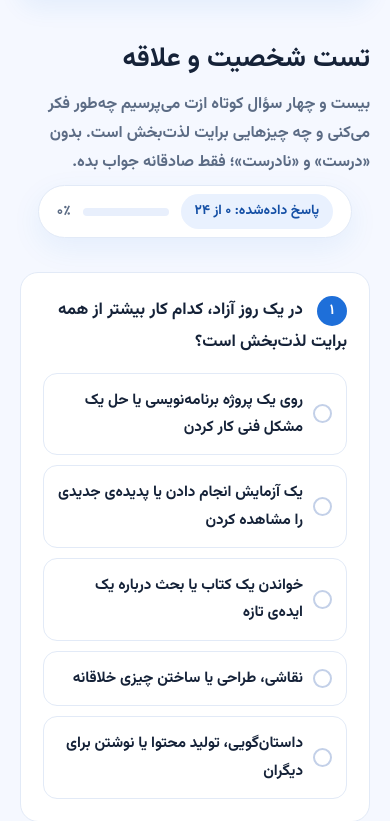
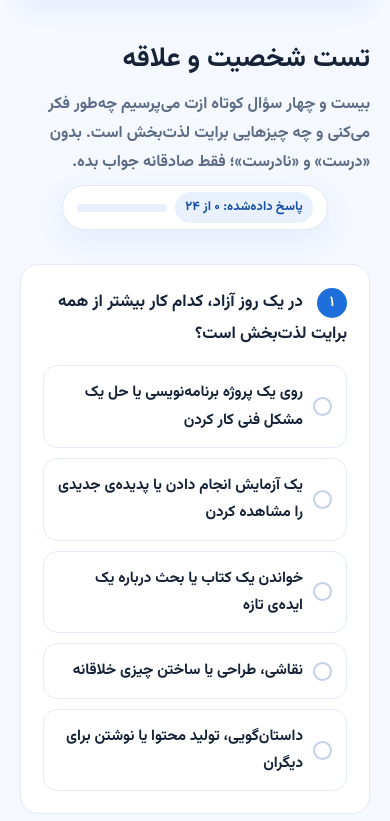
Before and after one commit to ShayanCoder710/Ayandeh_man, a Flask app: page /test in a window 390 px wide. Shown: the part 78-899 px from the top of the page. Run offline with Flask 3, Linux system fonts and the light colour scheme; some libraries are stand-ins or nearby versions.

Commit message:
polish mobile inputs, primary buttons, and the progress pill

```diff
--- a/static/css/style.css
+++ b/static/css/style.css
@@ -805,7 +805,7 @@ textarea:focus {
 }
 
 .progress-track {
-  width: clamp(70px, 22vw, 170px);
+  width: 170px;
   height: 8px;
   border-radius: 999px;
   background: #e8effc;
@@ -1351,6 +1359,28 @@ textarea:focus {
     padding-inline: 12px;
   }
 
+  .progress-row {
+    gap: 8px;
+    padding: 6px 14px;
+  }
+
+  .progress-track {
+    width: 90px;
+  }
+
+  .progress-chip {
+    font-size: 0.8rem;
+    padding: 4px 10px;
+  }
+
+  .progress-percent {
+    display: none;
+  }
+
+  .form-actions .btn-lg {
+    width: 100%;
+  }
+
   .site-footer {
     padding: 24px 0;
     margin-top: 40px;
```
Also changed, not shown: other parts of static/css/style.css (+27 -9 lines).
